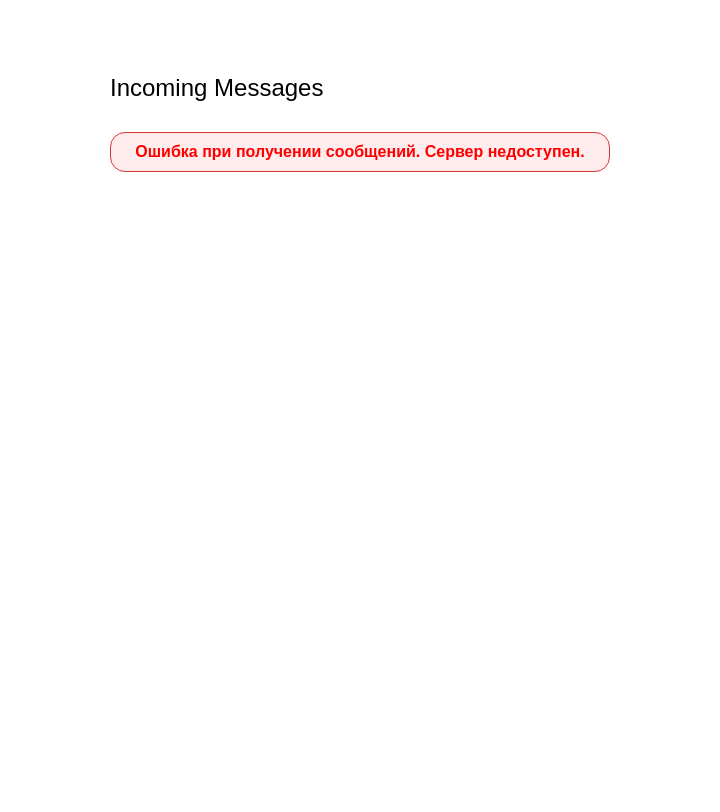
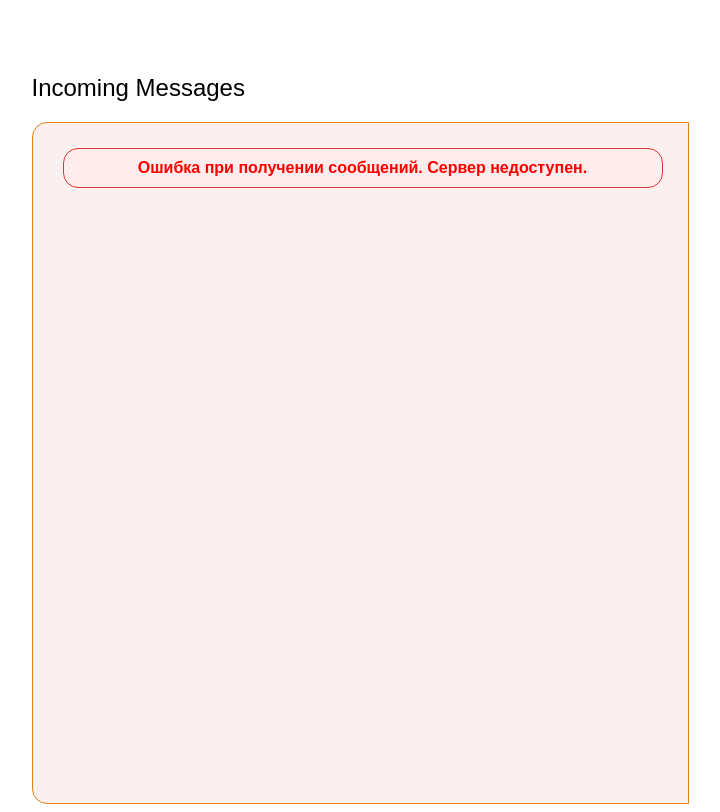
Before and after one commit to nikitaSB01/Polling, a website built with webpack: page src/index.html in a window 1280 px wide. Shown: the whole page, without its empty margins (280-1000 px from the left). Built offline with nearby package versions, Linux system fonts and the light colour scheme; files whose address does not match are found by name.

Commit message:
доработка стилей и логики

```diff
--- a/src/css/style.css
+++ b/src/css/style.css
@@ -8,8 +8,10 @@ body {
 .container {
     display: flex;
     flex-direction: column;
-    min-width: 500px;
-    max-width: 550pxff;
+    /*   min-width: 600px;
+    max-width: 650px;
+    min-height: 500px;
+    max-height: 650px; */
 }
 
 h1 {
@@ -19,11 +21,41 @@ h1 {
 }
 
 #messages-container {
-    width: 100%;
-    max-width: 600px;
     display: flex;
     flex-direction: column;
     gap: 10px;
+    border: 1px solid rgb(223, 128, 26);
+    border-radius: 15px 0 0 15px;
+    padding: 15px 25px 15px 30px; /* Уменьшили padding справа */
+    background-color: #fbefef;
+    min-width: 600px;
+    max-width: 650px;
+    min-height: 650px;
+    max-height: 650px;
+    overflow-y: auto; /* Вертикальная прокрутка */
+    overflow-x: hidden; /* Отключаем горизонтальную прокрутку */
+    position: relative;
+}
+
+/* Полоса прокрутки */
+#messages-container::-webkit-scrollbar {
+    width: 10px; /* Ширина полосы прокрутки */
+    position: absolute;
+    right: 20px;
+}
+
+/* Ползунок полосы прокрутки */
+#messages-container::-webkit-scrollbar-thumb {
+    background-color: #e6801a; /* Цвет ползунка */
+    border-radius: 5px; /* Скругление углов */
+    border: 2px solid #fbefef; /* Отступ от правого края */
+    margin-right: 10px; /* Сдвиг полосы прокрутки влево */
+}
+
+/* Фон полосы прокрутки */
+#messages-container::-webkit-scrollbar-track {
+    background-color: #ffe6cc; /* Цвет фона */
+    border-radius: 5px; /* Скругление углов */
 }
 
 .message {
@@ -32,7 +64,7 @@ h1 {
     display: flex;
     /*     border: 1px solid rgb(230, 146, 146); */
     border-radius: 15px;
-    background-color: #fceaea;
+    background-color: #f6d5d5;
     /* align-items: center; */
 }
 
--- a/src/js/index.js
+++ b/src/js/index.js
@@ -55,7 +55,9 @@ function addMessageToContainer(message) {
 
   const dateDiv = document.createElement("div");
   dateDiv.classList.add("date");
-  const receivedDate = new Date(message.received);
+
+  // Используем текущее локальное время клиента
+  const receivedDate = new Date();
   dateDiv.textContent = `${String(receivedDate.getHours()).padStart(
     2,
     "0"
@@ -65,6 +67,7 @@ function addMessageToContainer(message) {
     2,
     "0"
   )}.${receivedDate.getFullYear()}`;
+
   messageDiv.append(dateDiv);
 
   // Добавляем новое сообщение в начало контейнера
```
